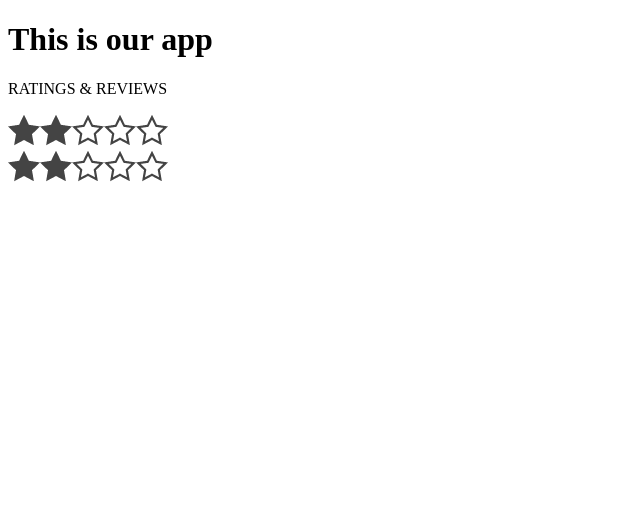
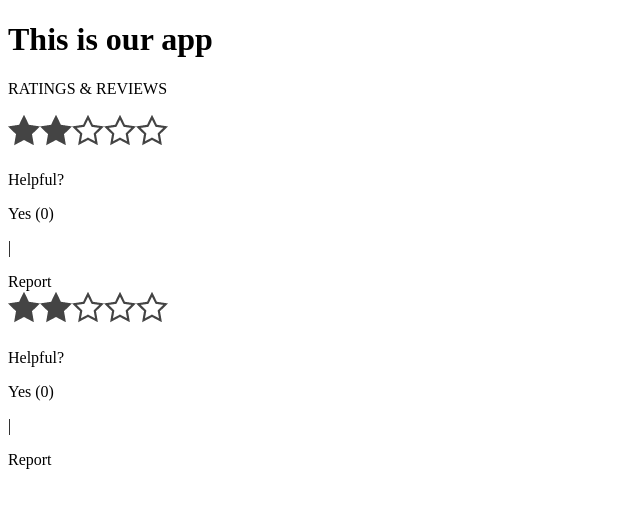
Before and after one commit to tobiasafischer/Project-Catwalk-FEC, a React app: page / in a window 1280 px wide. Shown: the top 508 px of the page, without its empty margins (0-640 px from the left). Built offline with nearby package versions, Linux system fonts and the light colour scheme; the HTML template or start-up script is replaced by a standard one.

Commit message:
Added review helpfulness rating system

```diff
--- a/client/src/components/R-and-R/components/review-tile.jsx
+++ b/client/src/components/R-and-R/components/review-tile.jsx
@@ -9,10 +9,29 @@ function ReviewTile(props) {
   // refactor to use ref so it only rerenders on stars change --> memoize the roundStars
   const [{ stars }] = useState(props);
   const [starsRounded] = useState(() => roundStars(stars));
-  console.log(stars);
+  const [{ title }] = useState(props);
+  const [{ body }] = useState(props);
+  const [positiveReviews, setPositiveReviews] = useState(0);
+  const [reportCount, setReportCount] = useState(0);
   return (
     <div className="review-tile">
       <Stars stop={20} step={4} fractions={4} initialRating={starsRounded} readonly="true" />
+      <div id="review-text-container">
+        <h1>{ title }</h1>
+        <p>{ body }</p>
+        <div id="helpful">
+          <p>Helpful?</p>
+          <div id="helpful-yes" onClick={() => setPositiveReviews(positiveReviews + 1)} aria-hidden="true">
+            Yes (
+            {positiveReviews}
+            )
+          </div>
+          <p>   |   </p>
+          <div id="report" onClick={() => setReportCount(reportCount + 1)} aria-hidden="true">
+            Report
+          </div>
+        </div>
+      </div>
     </div>
   );
 }
```
Also changed, not shown: 1 other file (tests, documents, lock files or other folders).
